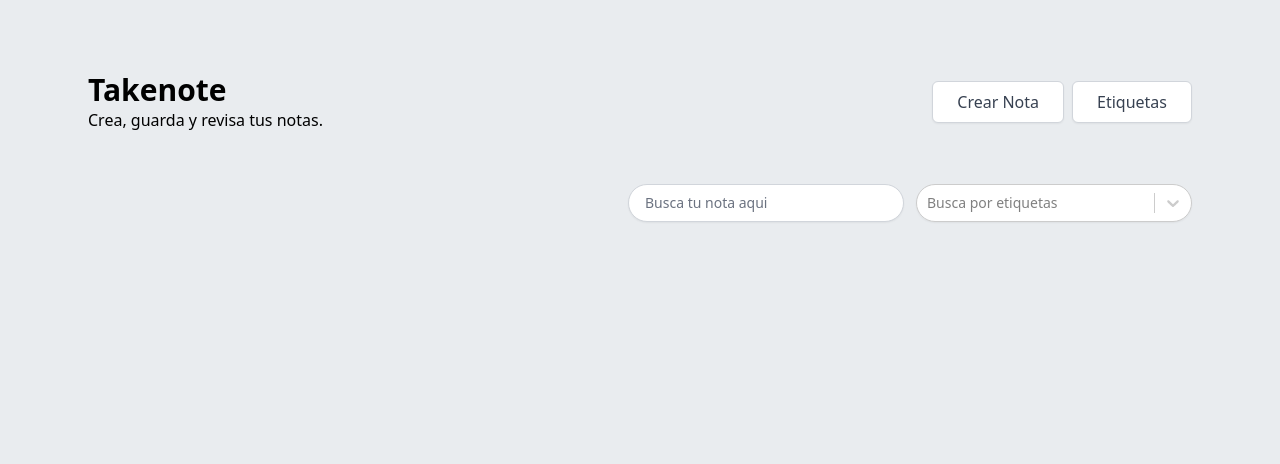
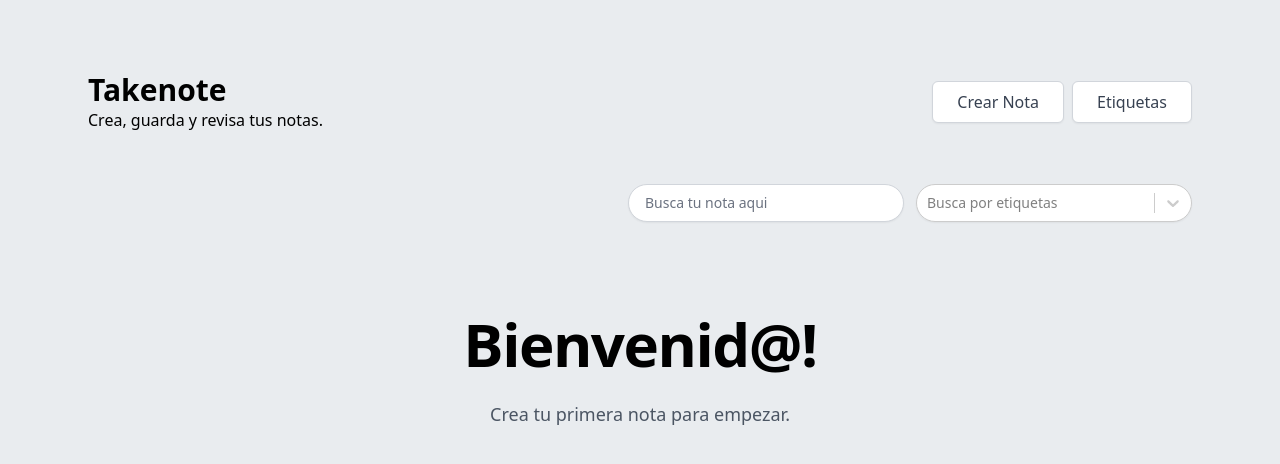
Before and after one commit to andreyanez/Takenote, a React (Vite) app: page / in a window 1280 px wide. Shown: the top 464 px of the page. Built offline with nearby package versions, Linux system fonts and the light colour scheme.

Commit message:
fix: welcome text now shows when there's no note added

```diff
--- a/src/pages/NoteList.tsx
+++ b/src/pages/NoteList.tsx
@@ -95,15 +95,20 @@ export function NoteList({ availableTags, notes, onUpdateTag, onDeleteTag }: Not
 				</div>
 			</form>
 			<div className="mt-9">
-				{notes ? (
+				{notes.length > 0 ? (
 					<ul role="list" className="grid grid-cols-1 gap-6 sm:grid-cols-2 lg:grid-cols-3">
 						{filteredNotes.map(note => (
 							<NoteCard key={note.id} id={note.id} title={note.title} tags={note.tags} />
 						))}
 					</ul>
 				) : (
-					<div className="flex justify-center pt-14">
-						<h3 className="text-3xl">Crea tu primera nota!</h3>
+					<div className="pt-14">
+						<h3 className="text-4xl font-bold tracking-tight sm:text-center sm:text-6xl">
+							Bienvenid@!
+						</h3>
+						<p className="mt-6 text-lg leading-8 text-gray-600 sm:text-center">
+							Crea tu primera nota para empezar.
+						</p>
 					</div>
 				)}
 			</div>
```
